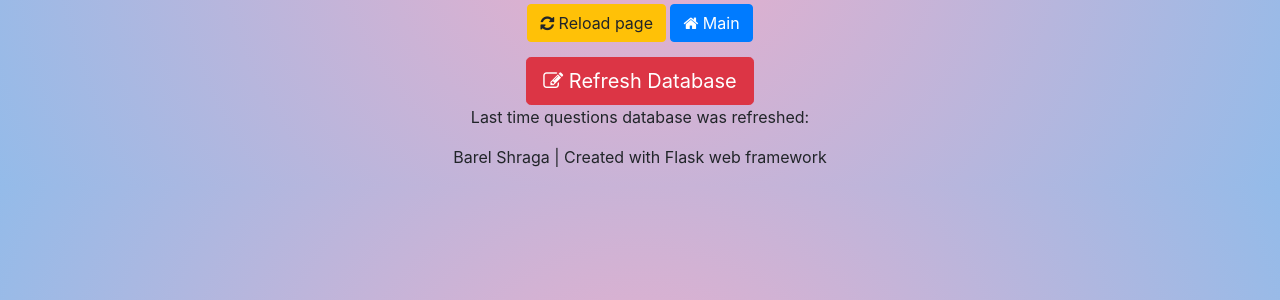
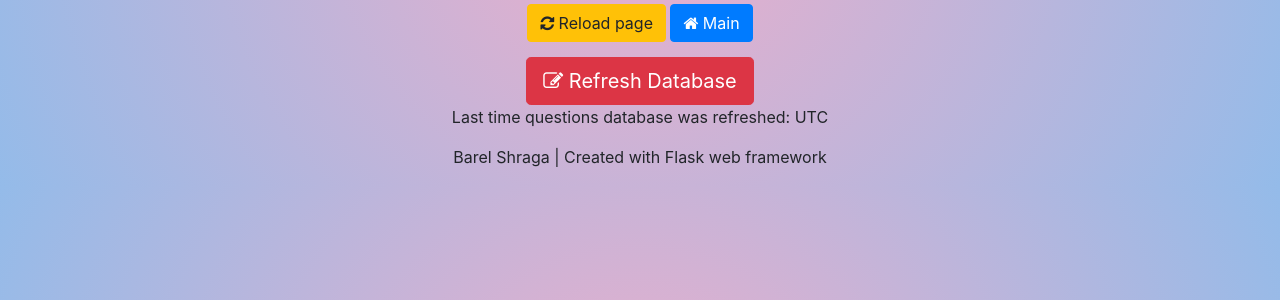
Before and after one commit to barel31/trivia-flask, a Flask app: page /questions in a window 1280 px wide. Shown: the part 402-702 px from the top of the page. Run offline with Flask 2, Linux system fonts and the light colour scheme; a user stored in the database is signed in; parts of the project's set-up code (start-up, migrations or seed data) failed here and were passed over; some libraries are stand-ins or nearby versions.

Commit message:
Update no_questions.html

```diff
--- a/website/templates/no_questions.html
+++ b/website/templates/no_questions.html
@@ -20,5 +20,5 @@
 <form action="#" method="post">
     <button title="Refresh the question database" onclick="return confirm('Are you sure you want to refresh the questions database?')" id="refresh_database" class="btn btn-danger btn-lg" name="refresh_questions_database" type="submit" value="refresh"><i class="fa fa-pencil-square-o" aria-hidden="true"></i> Refresh Database</button>
 </form>
-    <p>Last time questions database was refreshed: {{database_time}}</p>
+    <p>Last time questions database was refreshed: {{database_time}} UTC</p>
 {% endblock %}
```
